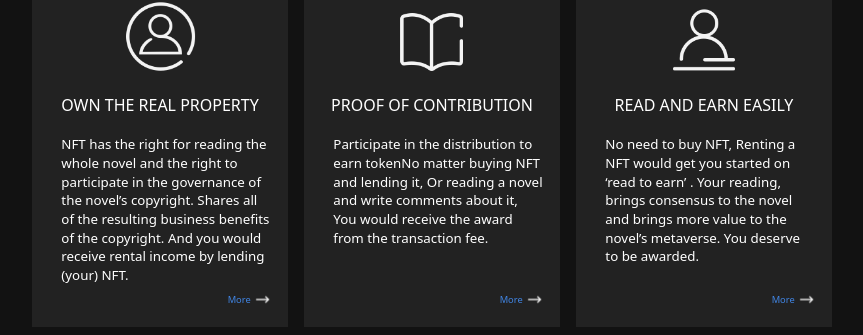
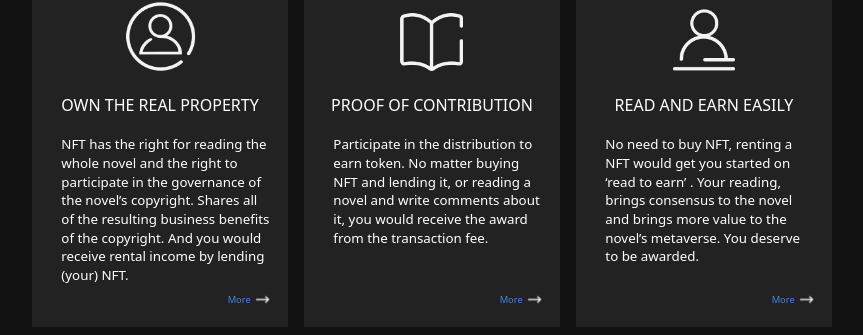
Before and after one commit to read2n/specs-app, a React (Create React App) app: page / in a window 1280 px wide. Shown: the part 1534-1869 px from the top of the page, without its empty margins (208-1071 px from the left). Built offline with nearby package versions, Linux system fonts and the light colour scheme.

Commit message:
fix: text change

```diff
--- a/src/App.js
+++ b/src/App.js
@@ -19,12 +19,12 @@ const intros = [
   },
   {
     title: 'PROOF OF CONTRIBUTION',
-    content: 'Participate in the distribution to earn tokenNo matter buying NFT and lending it, Or reading a novel and write comments about it, You would receive the award from the transaction fee.',
+    content: 'Participate in the distribution to earn token. No matter buying NFT and lending it, or reading a novel and write comments about it, you would receive the award from the transaction fee.',
     img: 'book',
   },
   {
     title: 'READ AND EARN EASILY',
-    content: 'No need to buy NFT, Renting a NFT would get you started on ‘read to earn’ . Your reading, brings consensus to the novel and brings more value to the novel’s metaverse. You deserve to be awarded.',
+    content: 'No need to buy NFT, renting a NFT would get you started on ‘read to earn’ . Your reading, brings consensus to the novel and brings more value to the novel’s metaverse. You deserve to be awarded.',
     img: 'profile',
   },
 ];
```
